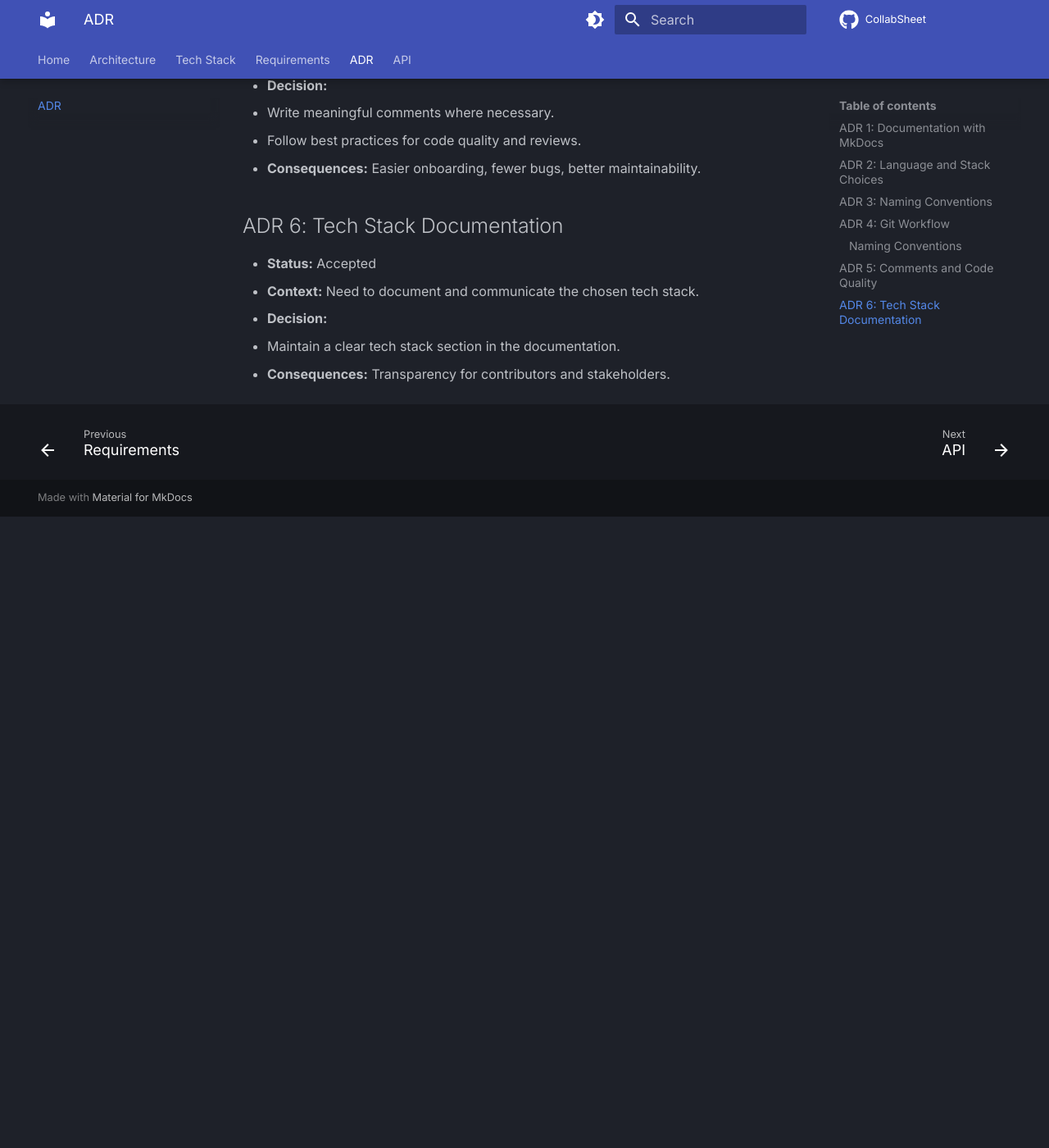
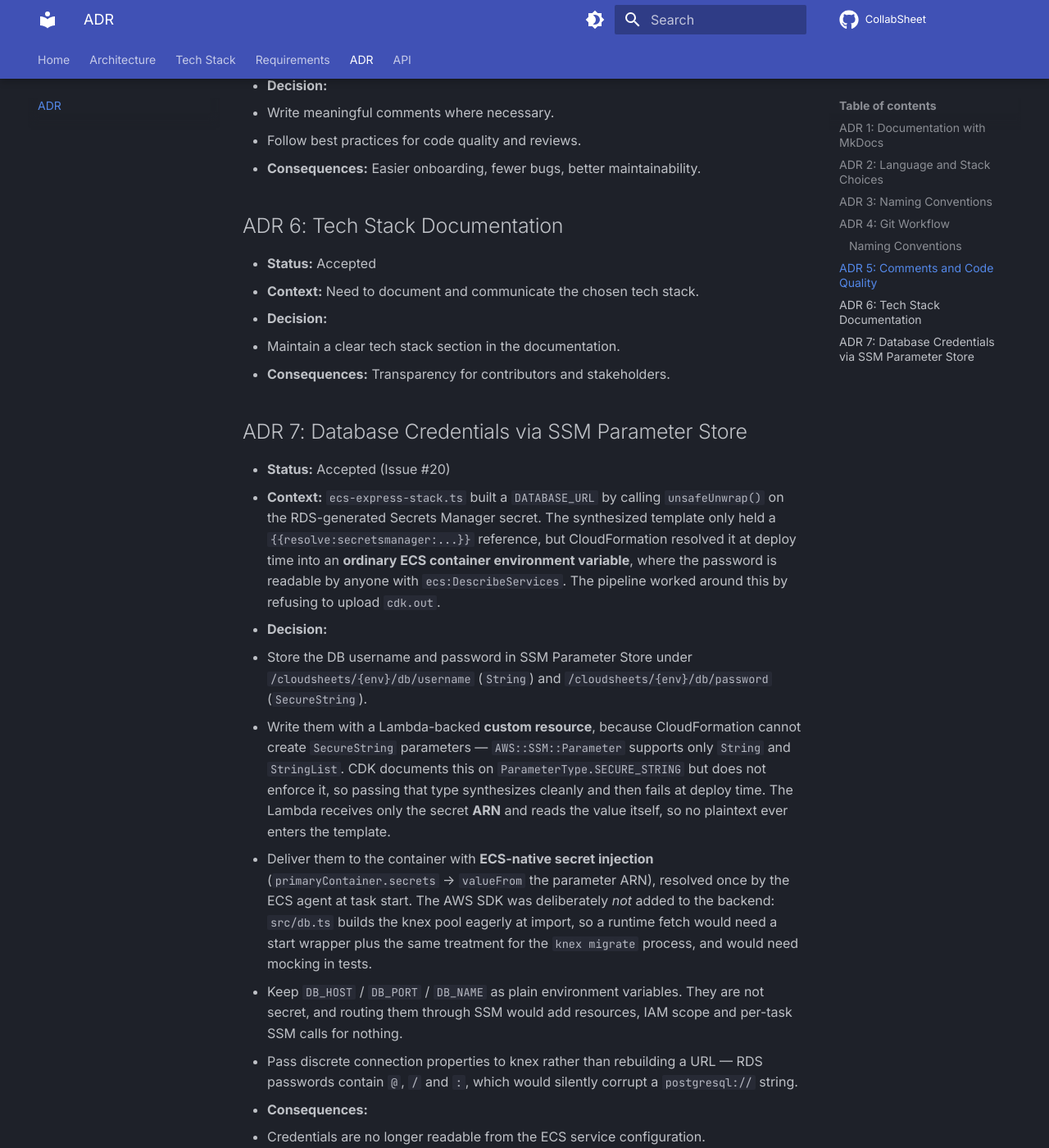
Before and after one commit to Jobonabas/CloudSheets, an MkDocs documentation site: the page built from docs/ADR.md, in a window 1280 px wide and 1400 px high, scrolled down 2278 px. Shown: the whole window at 82% size. Built offline with MkDocs 1.6.1 and Material for MkDocs 9.7.7, drawn with Linux system fonts in a browser that asks for light colours; comment, search, counter and statistics services are not loaded; before the commit the page ends 2908 px from its top, so only the background shows below that; some of the changed text lies outside the part shown.

Commit message:
docs(infra): record the ssm parameter store credential flow #20

```diff
--- a/docs/ADR.md
+++ b/docs/ADR.md
@@ -77,3 +77,40 @@ ci(github): add deploy workflow for main branch #9
 - **Decision:**
   - Maintain a clear tech stack section in the documentation.
 - **Consequences:** Transparency for contributors and stakeholders.
+
+## ADR 7: Database Credentials via SSM Parameter Store
+- **Status:** Accepted (Issue #20)
+- **Context:** `ecs-express-stack.ts` built a `DATABASE_URL` by calling `unsafeUnwrap()` on the
+  RDS-generated Secrets Manager secret. The synthesized template only held a
+  `{{resolve:secretsmanager:...}}` reference, but CloudFormation resolved it at deploy time into an
+  **ordinary ECS container environment variable**, where the password is readable by anyone with
+  `ecs:DescribeServices`. The pipeline worked around this by refusing to upload `cdk.out`.
+- **Decision:**
+  - Store the DB username and password in SSM Parameter Store under
+    `/cloudsheets/{env}/db/username` (`String`) and `/cloudsheets/{env}/db/password` (`SecureString`).
+  - Write them with a Lambda-backed **custom resource**, because CloudFormation cannot create
+    `SecureString` parameters — `AWS::SSM::Parameter` supports only `String` and `StringList`. CDK
+    documents this on `ParameterType.SECURE_STRING` but does not enforce it, so passing that type
+    synthesizes cleanly and then fails at deploy time. The Lambda receives only the secret **ARN**
+    and reads the value itself, so no plaintext ever enters the template.
+  - Deliver them to the container with **ECS-native secret injection**
+    (`primaryContainer.secrets` → `valueFrom` the parameter ARN), resolved once by the ECS agent at
+    task start. The AWS SDK was deliberately *not* added to the backend: `src/db.ts` builds the knex
+    pool eagerly at import, so a runtime fetch would need a start wrapper plus the same treatment for
+    the `knex migrate` process, and would need mocking in tests.
+  - Keep `DB_HOST` / `DB_PORT` / `DB_NAME` as plain environment variables. They are not secret, and
+    routing them through SSM would add resources, IAM scope and per-task SSM calls for nothing.
+  - Pass discrete connection properties to knex rather than rebuilding a URL — RDS passwords contain
+    `@`, `/` and `:`, which would silently corrupt a `postgresql://` string.
+- **Consequences:**
+  - Credentials are no longer readable from the ECS service configuration.
+  - **Secrets Manager remains RDS's source of truth.** Parameter Store is the delivery mechanism, not
+    the sole store, so the credentials exist in two places. Making SSM authoritative would require
+    `Credentials.fromPassword(..., SecretValue.ssmSecure(...))`, which changes `MasterUsername` and
+    **replaces the RDS instance**, plus an out-of-band bootstrap step. Declined for this issue.
+  - **Rotation is not synchronised.** The custom resource only re-runs when its properties change, so
+    an out-of-band password rotation leaves the SSM copy stale and tasks will fail to connect. Deploy
+    with `-c dbSyncVersion=<n+1>` to force a re-sync. Nothing configures rotation today.
+  - The parameters are created outside CloudFormation, so the custom resource deletes them on stack
+    deletion in `dev` only. In `prod` they are retained, matching the RDS `RemovalPolicy.RETAIN` —
+    deleting them would leave a retained database with no stored credentials.
```
Also changed, not shown: docs/architecture.md (+7 -5 lines), infra/hello-cdk/README.md (+43 -1 lines).
